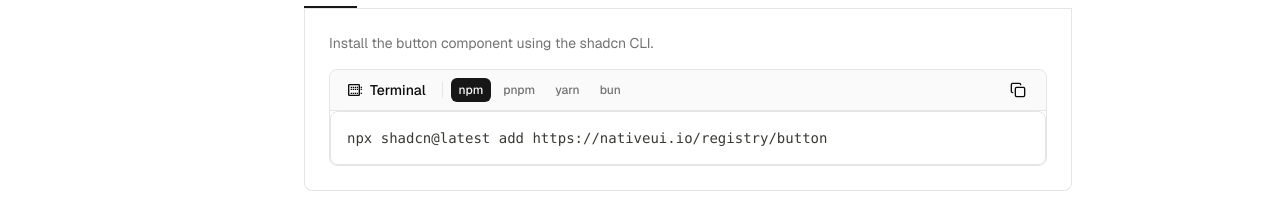
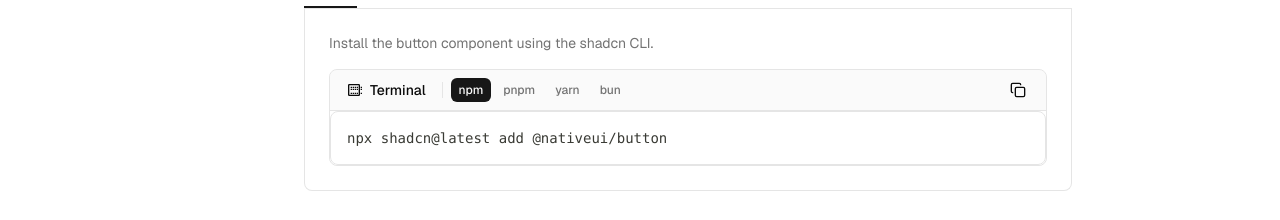
Before and after one commit to nativeui-org/ui, a Next.js app: page /docs/components/button in a window 1280 px wide. Shown: the part 1440-1660 px from the top of the page. Built offline with nearby package versions, Linux system fonts and the light colour scheme.

Commit message:
fix(component-preview): update installation command format for registry

```diff
--- a/components/docs/component-preview.tsx
+++ b/components/docs/component-preview.tsx
@@ -304,7 +304,7 @@
                   CLI.
                 </p>
                 <InstallationTabs
-                  command={`shadcn@latest add https://nativeui.io/registry/${registryName}`}
+                  command={`shadcn@latest add @nativeui/${registryName}`}
                 />
               </div>
             ) : (
```
